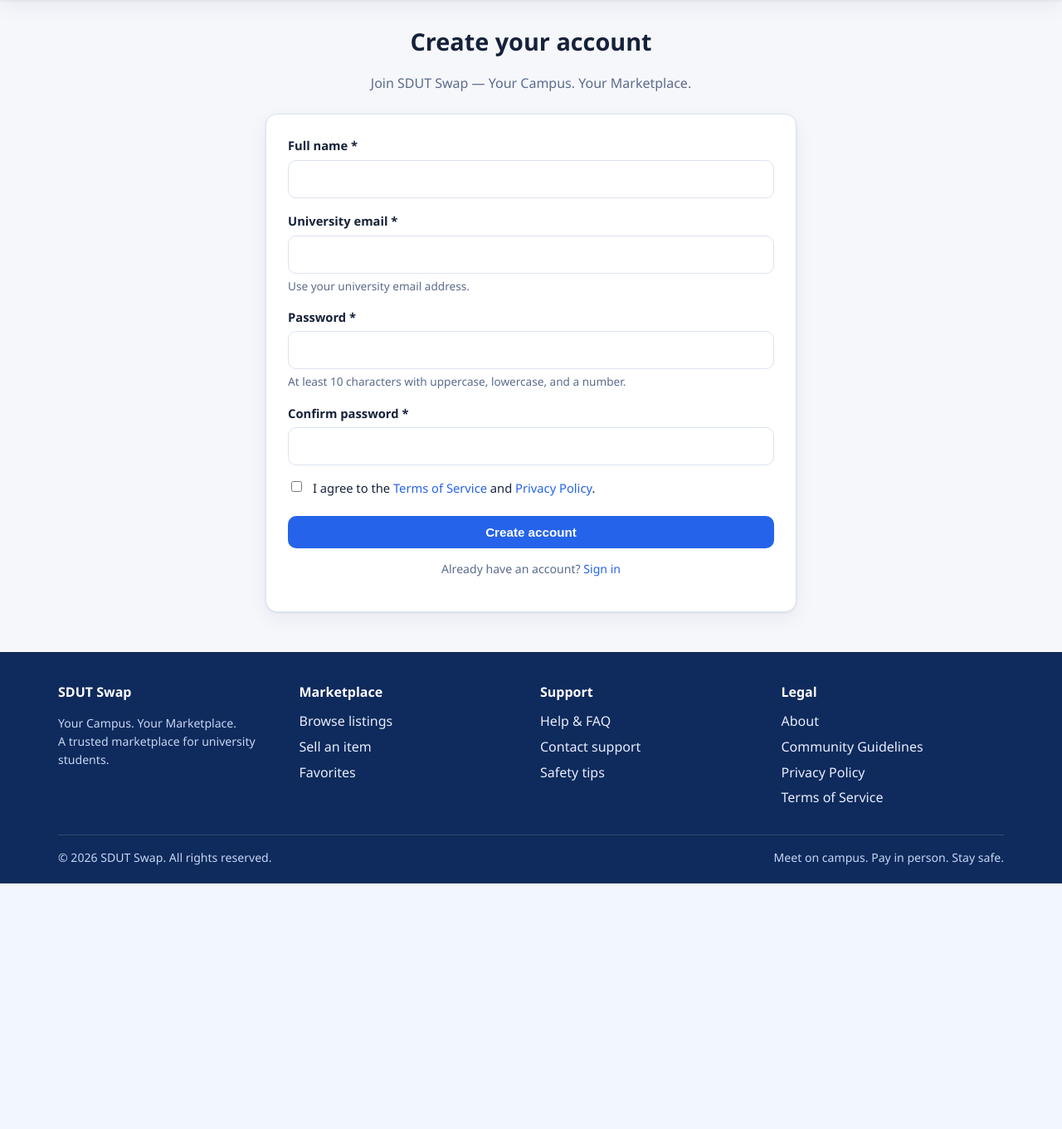
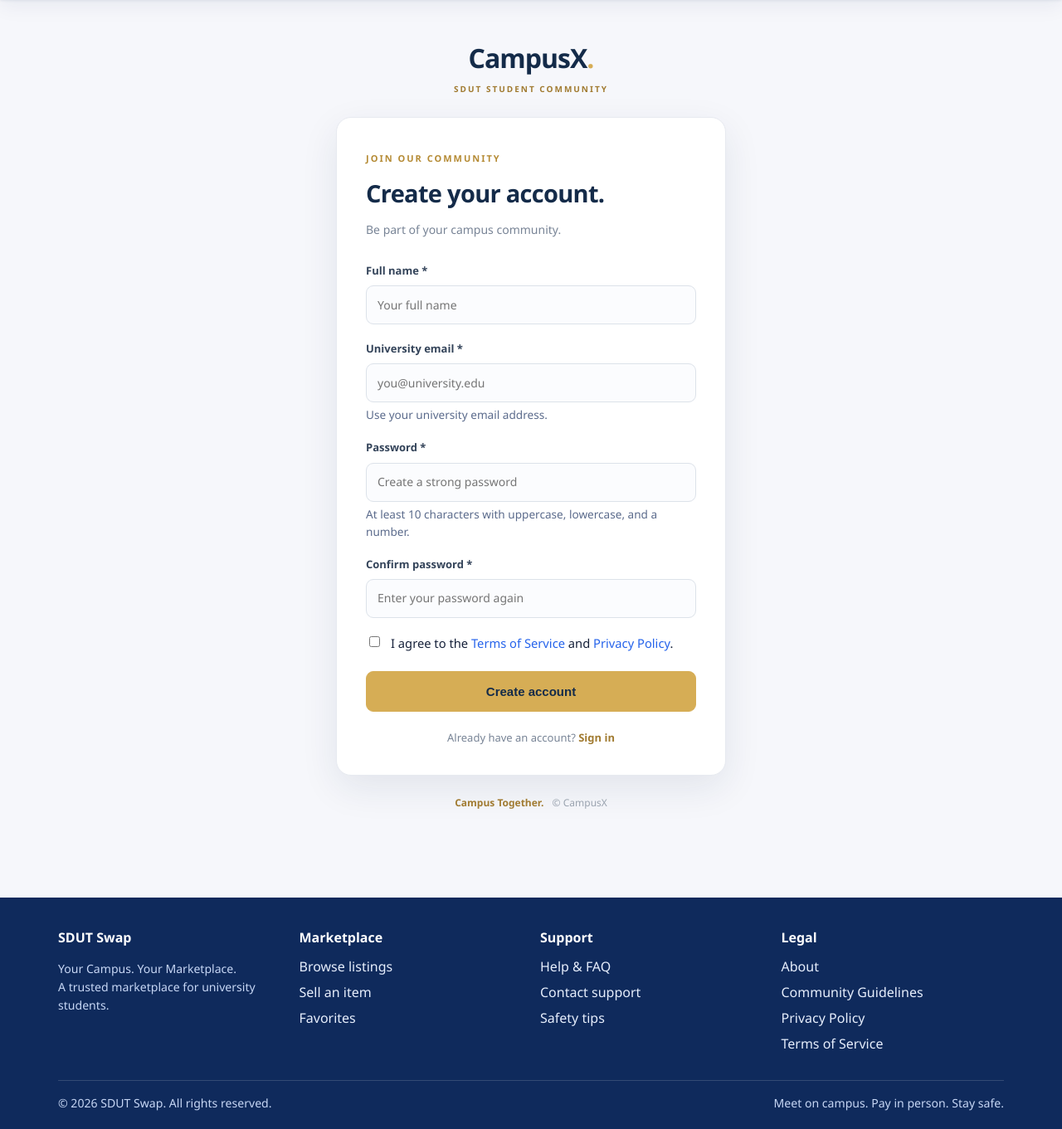
Before and after one commit to Ashmadai01/php-cloud-lab, a PHP site: page /register in a window 1280 px wide. Shown: the part 66-1427 px from the top of the page at 83% size. Before the commit the page ends 1131 px from the top, so only its background shows below. Run offline with PHP 8.4, Linux system fonts and the light colour scheme.

Commit message:
Redesign authentication pages with CampusX branding

```diff
--- a/campusx/app/Views/auth/login.php
+++ b/campusx/app/Views/auth/login.php
@@ -49,7 +49,7 @@
         </div>
 
         <div class="login-forgot">
-          <a href=" '/forgot-password') ?>">Forgot password?</a >
+          <a href="<?= url('/forgot-password') ?>">Forgot password?</a>
         </div>
 
         <button class="btn btn-primary btn-block login-submit" type="submit">
--- a/campusx/app/Views/auth/register.php
+++ b/campusx/app/Views/auth/register.php
@@ -1,16 +1,111 @@
-<div class="container">
-  <div class="page-head" style="text-align:center"><h1>Create your account</h1><p class="muted">Join SDUT Swap — Your Campus. Your Marketplace.</p></div>
-  <div class="form-card">
-    <form method="post" action="<?= url('/register') ?>">
-      <?= csrfField() ?>
-      <?php if (!empty($errors)): foreach ($errors as $field => $msgs): foreach ($msgs as $m): ?><div class="alert alert-error"><?= e($m) ?></div><?php endforeach; endforeach; endif; ?>
-      <div class="field"><label for="name">Full name *</label><input id="name" name="name" required maxlength="100" value="<?= e(old('name')) ?>" autocomplete="name"></div>
-      <div class="field"><label for="email">University email *</label><input id="email" name="email" type="email" required value="<?= e(old('email')) ?>" autocomplete="email"><p class="hint">Use your university email address.</p></div>
-      <div class="field"><label for="password">Password *</label><input id="password" name="password" type="password" required autocomplete="new-password"><p class="hint">At least 10 characters with uppercase, lowercase, and a number.</p></div>
-      <div class="field"><label for="password_confirm">Confirm password *</label><input id="password_confirm" name="password_confirm" type="password" required autocomplete="new-password"></div>
-      <div class="field checkbox"><input id="terms" name="terms" type="checkbox" value="1" required><label for="terms" style="font-weight:400">I agree to the <a href="<?= url('/terms') ?>">Terms of Service</a> and <a href="<?= url('/privacy') ?>">Privacy Policy</a>.</label></div>
-      <button class="btn btn-primary btn-block" type="submit">Create account</button>
-      <p class="muted small" style="text-align:center">Already have an account? <a href="<?= url('/login') ?>">Sign in</a></p>
-    </form>
+
+<div class="container login-page">
+  <div class="login-wrapper">
+
+    <div class="login-brand">
+      <span class="login-brand-name">CampusX<span>.</span></span>
+      <span class="login-brand-label">SDUT STUDENT COMMUNITY</span>
+    </div>
+
+    <div class="login-card register-card">
+
+      <div class="login-heading">
+        <span class="login-eyebrow">JOIN OUR COMMUNITY</span>
+        <h1>Create your account.</h1>
+        <p>Be part of your campus community.</p >
+      </div>
+
+      <form method="post" action="<?= url('/register') ?>">
+        <?= csrfField() ?>
+
+        <?php if (!empty($errors)): ?>
+          <?php foreach ($errors as $field => $msgs): ?>
+            <?php foreach ($msgs as $m): ?>
+              <div class="alert alert-error"><?= e($m) ?></div>
+            <?php endforeach; ?>
+          <?php endforeach; ?>
+        <?php endif; ?>
+
+        <div class="field login-field">
+          <label for="name">Full name *</label>
+          <input
+            id="name"
+            name="name"
+            type="text"
+            placeholder="Your full name"
+            required
+            maxlength="100"
+            value="<?= e(old('name')) ?>"
+            autocomplete="name">
+        </div>
+
+        <div class="field login-field">
+          <label for="email">University email *</label>
+          <input
+            id="email"
+            name="email"
+            type="email"
+            placeholder="you@university.edu"
+            required
+            value="<?= e(old('email')) ?>"
+            autocomplete="email">
+          <p class="hint">Use your university email address.</p >
+        </div>
+
+        <div class="field login-field">
+          <label for="password">Password *</label>
+          <input
+            id="password"
+            name="password"
+            type="password"
+            placeholder="Create a strong password"
+            required
+            autocomplete="new-password">
+          <p class="hint">
+            At least 10 characters with uppercase, lowercase, and a number.
+          </p >
+        </div>
+
+        <div class="field login-field">
+          <label for="password_confirm">Confirm password *</label>
+          <input
+            id="password_confirm"
+            name="password_confirm"
+            type="password"
+            placeholder="Enter your password again"
+            required
+            autocomplete="new-password">
+        </div>
+
+        <div class="field checkbox register-terms">
+          <input
+            id="terms"
+            name="terms"
+            type="checkbox"
+            value="1"
+            required>
+          <label for="terms" style="font-weight:400">
+            I agree to the
+            <a href=" '/terms') ?>">Terms of Service</a >
+            and
+            <a href="<?= url('/privacy') ?>">Privacy Policy</a >.
+          </label>
+        </div>
+
+        <button class="btn btn-primary btn-block login-submit" type="submit">
+          Create account
+        </button>
+
+        <p class="login-register">
+          Already have an account?
+          <a href="<?= url('/login') ?>">Sign in</a >
+        </p >
+      </form>
+    </div>
+
+    <p class="login-footer">
+      Campus Together. <span>© CampusX</span>
+    </p >
+
   </div>
 </div>
```
Also changed, not shown: campusx/app/Views/auth/forgot.php (+47 -9 lines).
